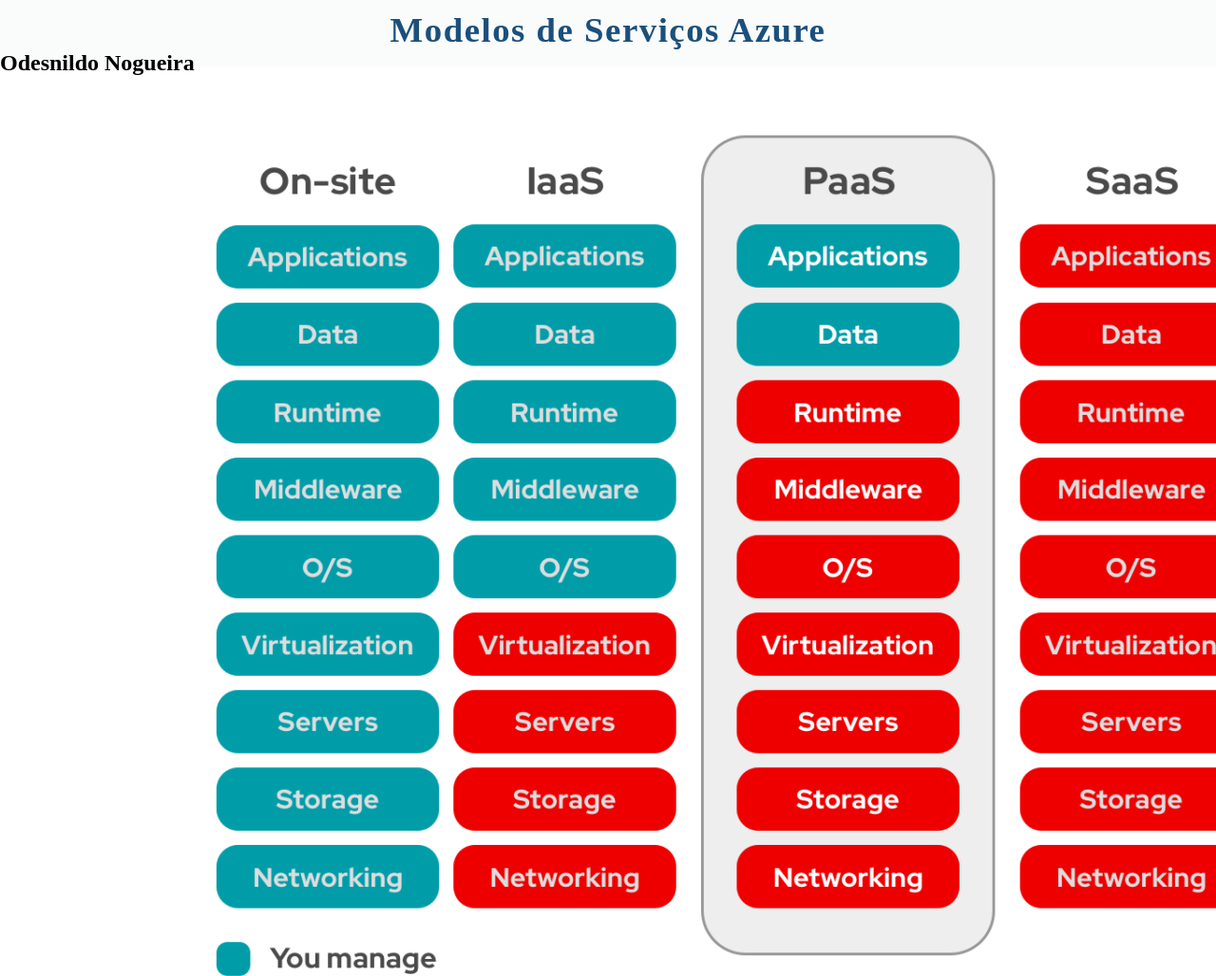
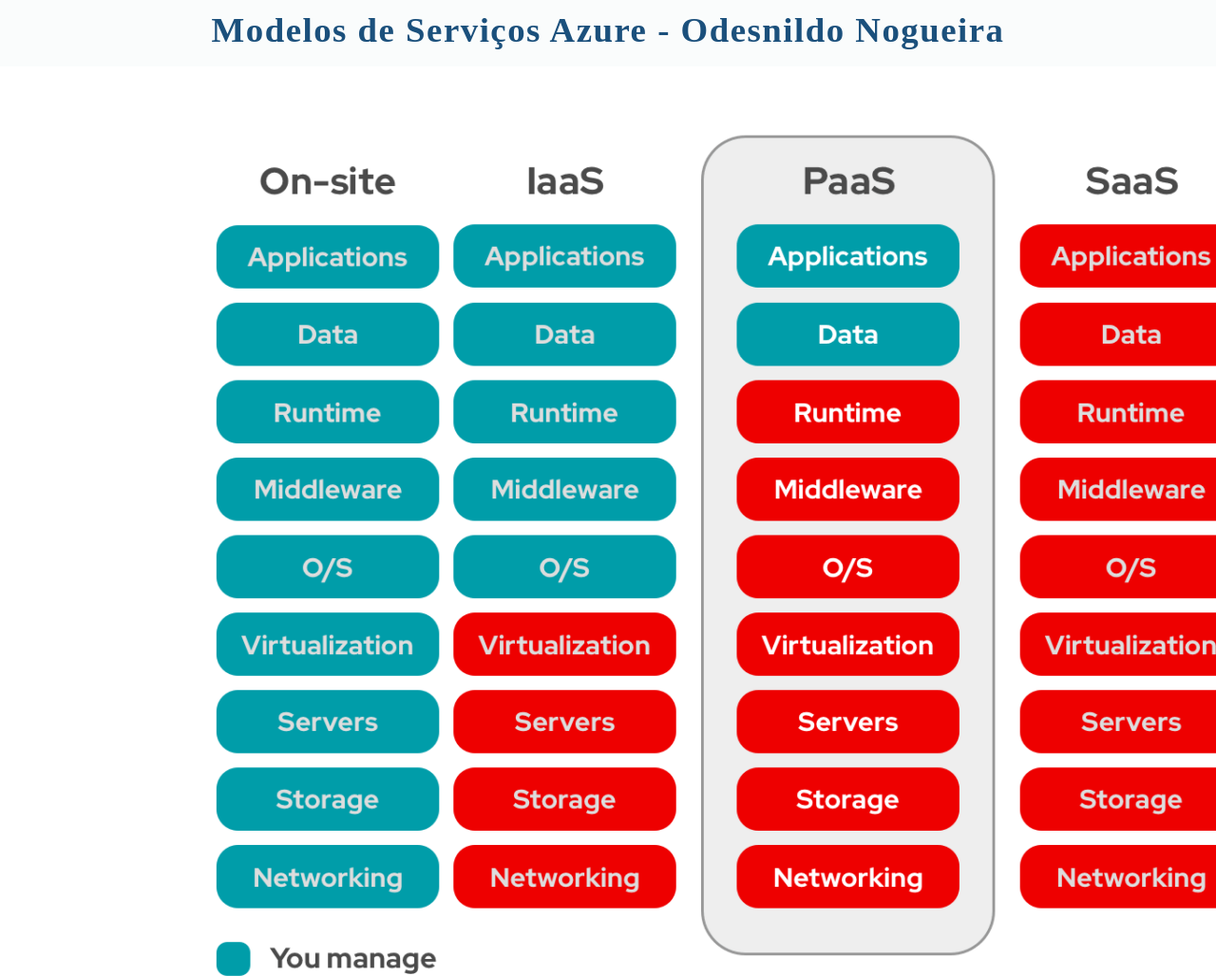
Before and after one commit to odesnildonogueira/container, a plain HTML site: page index.html in a window 1280 px wide. Shown: the top 1028 px of the page at 95% size. Drawn offline with Linux system fonts and the light colour scheme.

Commit message:
Update index.html

```diff
--- a/index.html
+++ b/index.html
@@ -34,11 +34,8 @@
     <body>
         <header>
             <h1 id="titulo">
-               Modelos de Serviços Azure
+               Modelos de Serviços Azure - Odesnildo Nogueira
             </h1>
-            <h2>
-                Odesnildo Nogueira
-            </h2>
         </header>
         <div>
             <img id="imagem" src="modelos.png">
```
